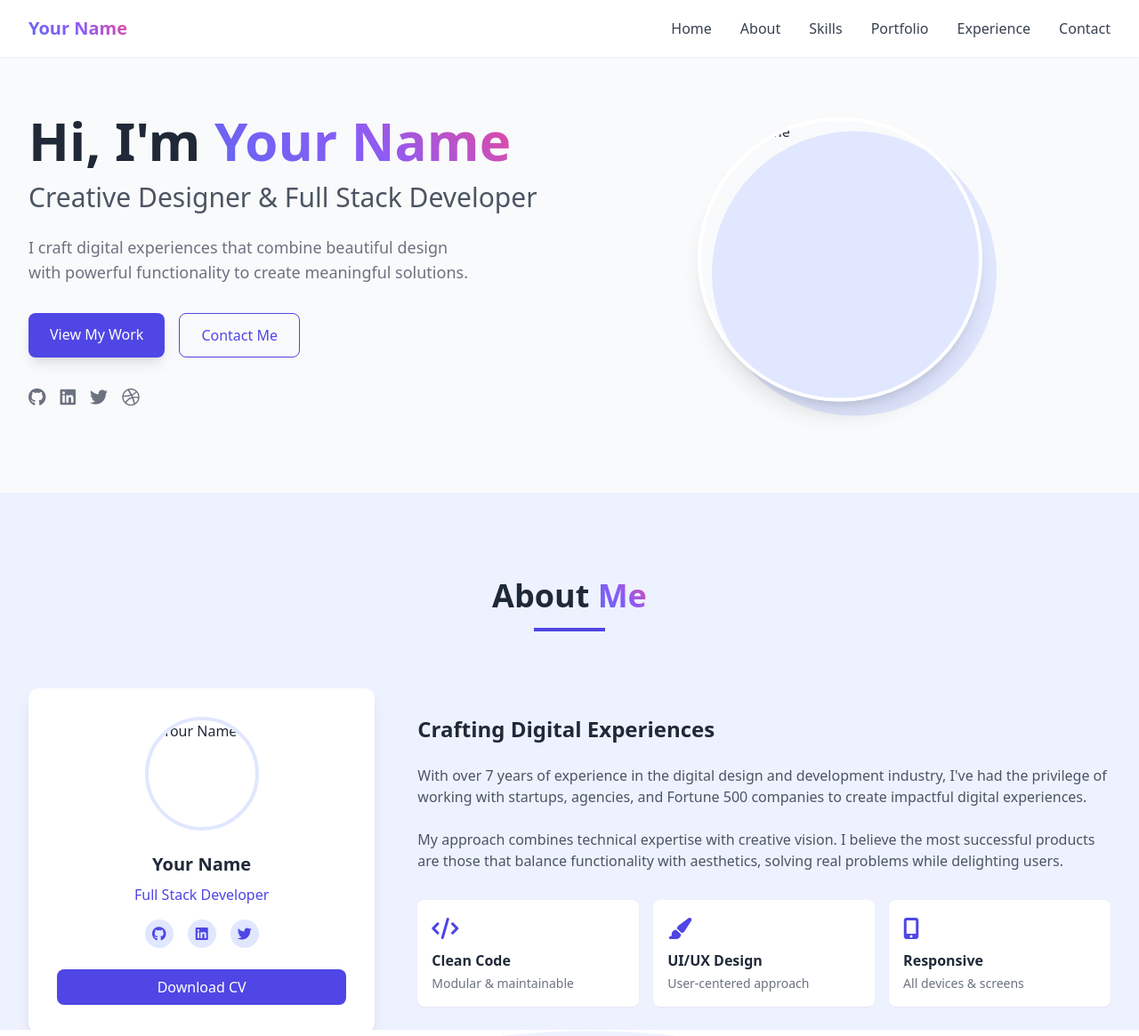
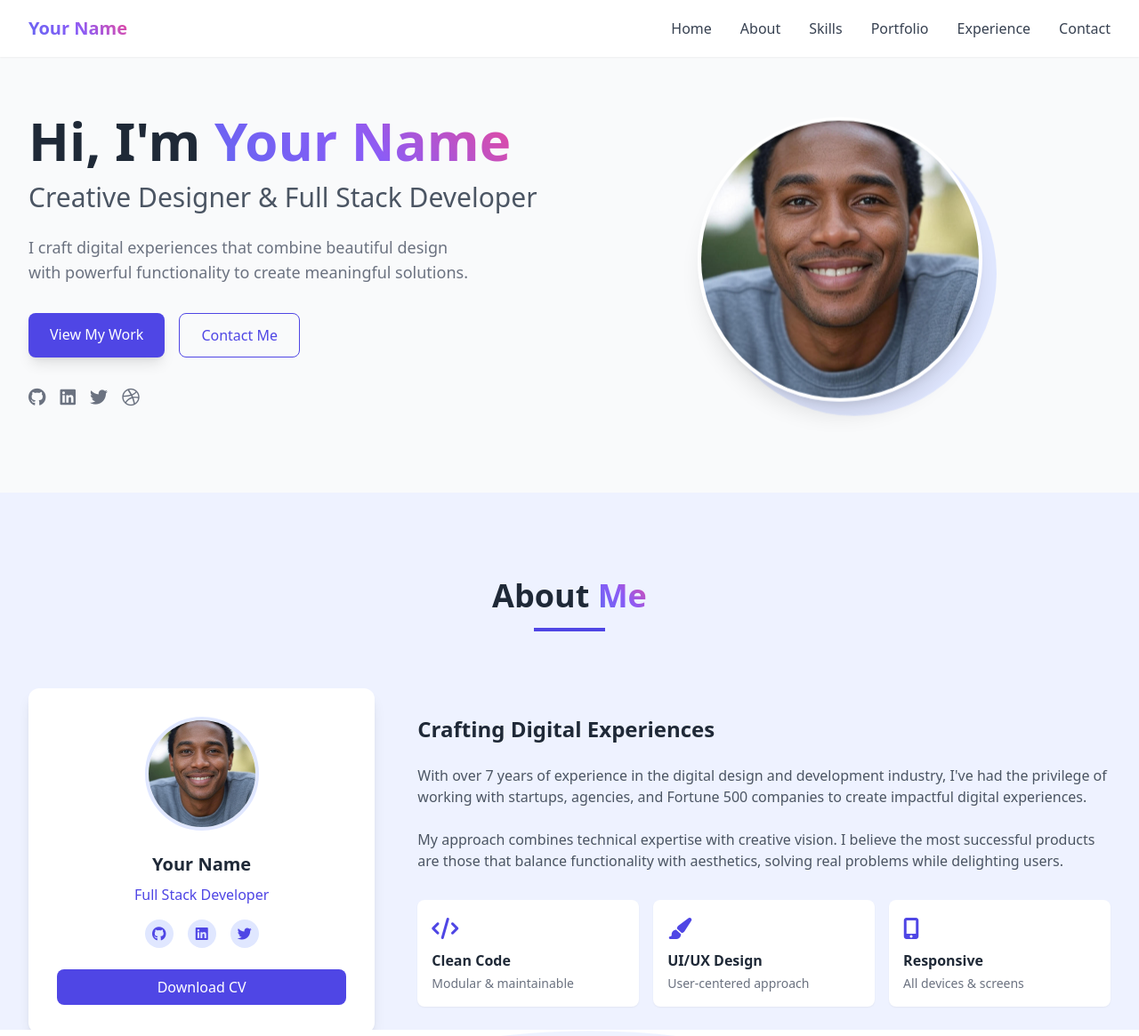
Before and after one commit to kcshikhar906/portfolio-singlepage, a plain HTML site: page index.html in a window 1280 px wide. Shown: the top 1165 px of the page at 89% size. Drawn offline with nearby package versions, Linux system fonts and the light colour scheme.

Commit message:
Update index.html

```diff
--- a/index.html
+++ b/index.html
@@ -157,7 +157,7 @@
             <div class="md:w-1/2 flex justify-center relative">
                 <div class="relative floating">
                     <div class="w-64 h-64 md:w-80 md:h-80 bg-indigo-100 rounded-full absolute -z-10 top-4 left-4"></div>
-                    <img src="image/img.jpg"
+                    <img src="img.jpg"
                          alt="Your Name"
                          class="w-64 h-64 md:w-80 md:h-80 object-cover rounded-full border-4 border-white shadow-xl">
                 </div>
@@ -181,7 +181,7 @@
                 <div class="md:w-1/3">
                     <div class="bg-white p-8 rounded-xl shadow-lg">
                         <div class="w-32 h-32 mx-auto mb-6 rounded-full overflow-hidden border-4 border-indigo-100">
-                            <img src="image/img.jpg"
+                            <img src="img.jpg"
                                  alt="Your Name"
                                  class="w-full h-full object-cover">
                         </div>
```
